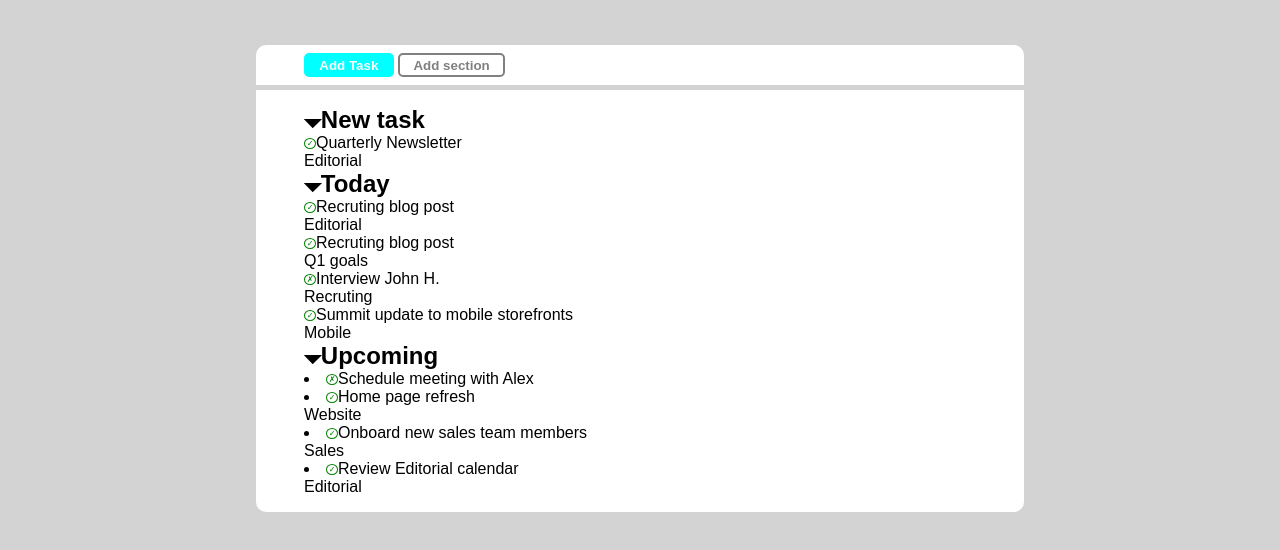
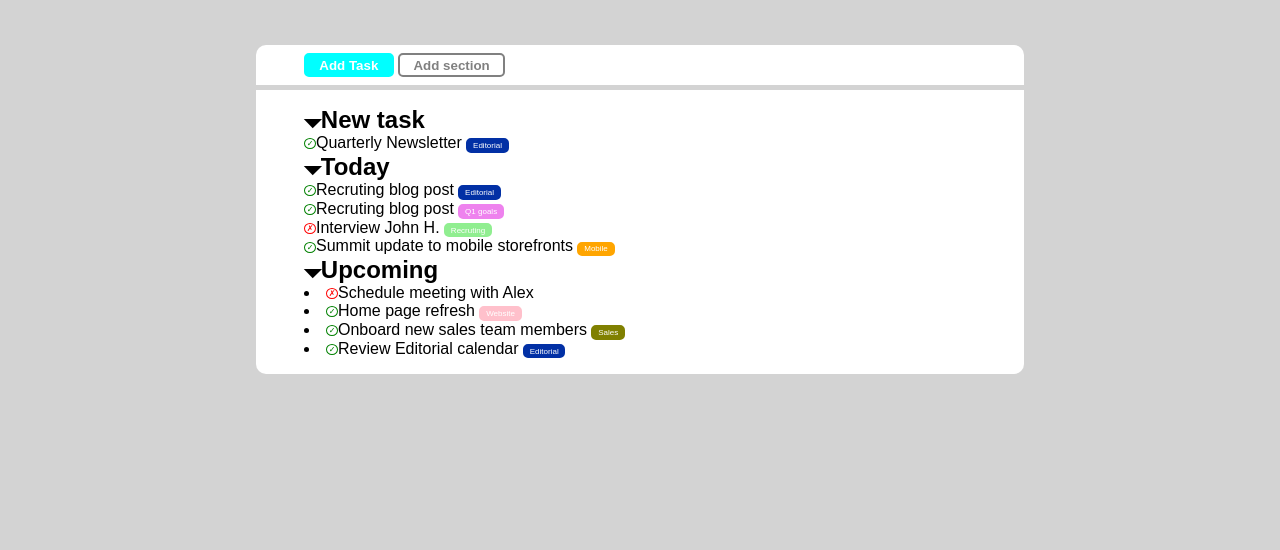
Before and after one commit to damirusso95/html-css-toboolist, a plain HTML site: page index.html in a window 1280 px wide. Shown: the part 58-608 px from the top of the page. Drawn offline with Linux system fonts and the light colour scheme.

Commit message:
colori box

```diff
--- a/style.css
+++ b/style.css
@@ -85,3 +85,51 @@ main{
         border-color: green;
         color: green;
     }
+
+    .cross{
+        border-color: red;
+        color: red;
+    }
+
+    .tag{
+        display: inline-block;
+        border: 2px solid;
+        border-radius: 5px;
+        font-size: 0.5em;
+        padding: 0.1em 0.6em;
+        color: white;
+    }
+
+    #blu{
+        background-color: rgb(2, 48, 165);
+        border-color: rgb(2, 48, 165);
+    }
+
+    #viola{
+        background-color: violet;
+        border-color: violet;
+    }
+    #green{
+        background-color: green;
+        border-color: green;
+    }
+
+    #light-green{
+        background-color: lightgreen;
+        border-color: lightgreen;
+    }
+
+    #orange{
+        background-color: orange;
+        border-color: orange;
+    }
+
+    #rosa{
+        background-color: pink;
+        border-color: pink;
+    }
+
+    #olive{
+        background-color: olive;
+        border-color: olive;
+    }
```
